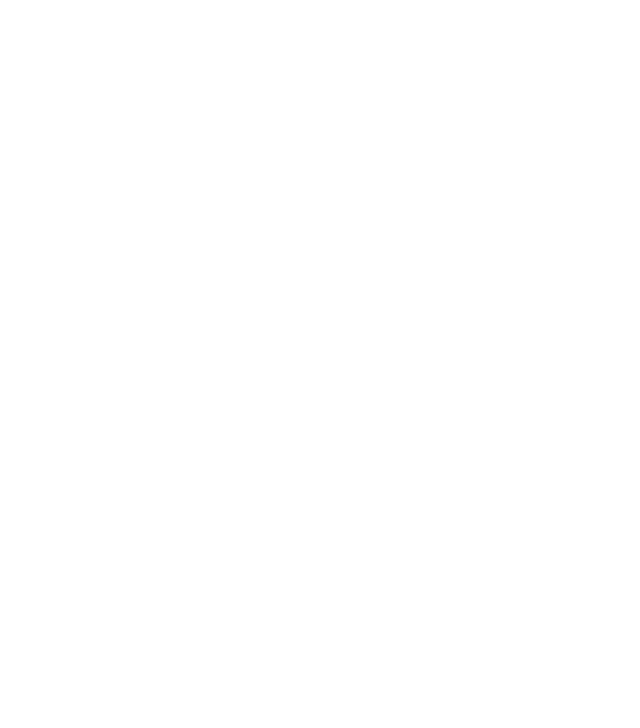
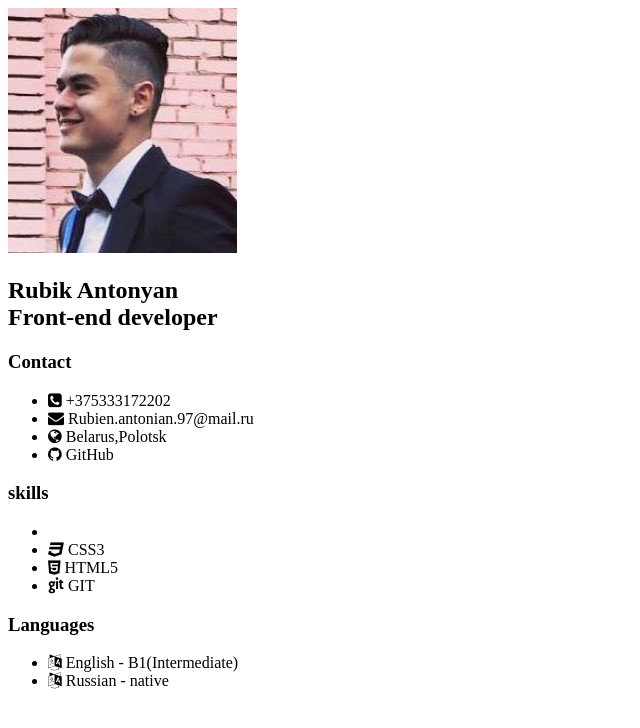
Before and after one commit to rubbbik/rsschool-cv, a plain HTML site: page index.html in a window 1280 px wide. Shown: the whole page, without its empty margins (0-640 px from the left). Drawn offline with Linux system fonts and the light colour scheme; files that its build step writes are made by us from their sources.

Commit message:
feat: add block

```diff
--- a/index.html
+++ b/index.html
@@ -9,6 +9,72 @@
     <link rel="stylesheet" href="https://cdnjs.cloudflare.com/ajax/libs/font-awesome/4.7.0/css/font-awesome.css" integrity="sha512-5A8nwdMOWrSz20fDsjczgUidUBR8liPYU+WymTZP1lmY9G6Oc7HlZv156XqnsgNUzTyMefFTcsFH/tnJE/+xBg==" crossorigin="anonymous" referrerpolicy="no-referrer" />
 </head>
 <body>
+    <div class="conter">
+        <div class="left-sd">
+            <div class="proTex">
+                <div class="imgB">
+                    <img src="img/photo_2022-03-23_15-11-29.jpg" alt="none">
+                </div>
+                <h2>Rubik Antonyan<br><span>Front-end developer</span></h2>
+            </div>
+                <div class="contact">
+                    <h3 class="title">Contact</h3>
+                    <ul>
+                        <li>
+                            <span class="inf"><i class="fa fa-phone-square" aria-hidden="true"></i></span>
+                            <span class="text">+375333172202</span>
 
+                        </li>
+                        <li>
+                            <span class="inf"><i class="fa fa-envelope" aria-hidden="true"></i></span>
+                            <span class="text">Rubien.antonian.97@mail.ru</span>
+
+                        </li>
+                        <li>
+                            <span class="inf"><i class="fa fa-globe" aria-hidden="true"></i></span>
+                            <span class="text">Belarus,Polotsk</span>
+
+                        </li>
+                        <li>
+                            <span class="inf"><i class="fa fa-github" aria-hidden="true"></i></span>
+                            <span class="text">GitHub</span>
+
+                        </li>
+                    </ul>
+                </div>
+                <div class="contact education">
+                    <h3 class="title">skills</h3>
+                    <ul>
+                        <li>
+                            <li>
+                                <span class="inf2"><i class="fa fa-css3" aria-hidden="true"></i></span>
+                                <span class="text2">CSS3</span>
+
+                            </li>
+                            <li>
+                                <span class="inf2"><i class="fa fa-html5" aria-hidden="true"></i></span>
+                                <span class="text2">HTML5</span>
+                            </li>
+                            <li>
+                                <span class="inf2"><i class="fa fa-git" aria-hidden="true"></i></span>
+                                <span class="text2">GIT</span>
+                            </li>
+                        </li>
+                    </ul>
+                </div>
+                <div class="temp">
+                    <h3 class="title">Languages</h3>
+                        <ul>
+                            <li>
+                                <span class="inf3"><i class="fa fa-language" aria-hidden="true"></i></span>
+                                <span class="text3">English - B1(Intermediate)</span>
+                            </li>
+                            <li>
+                                <span class="inf3"><i class="fa fa-language" aria-hidden="true"></i></span>
+                                <span class="text3">Russian - native</span>
+                            </li>
+                        </ul>
+                </div>
+       </div>
 </body>
 </html>
```
